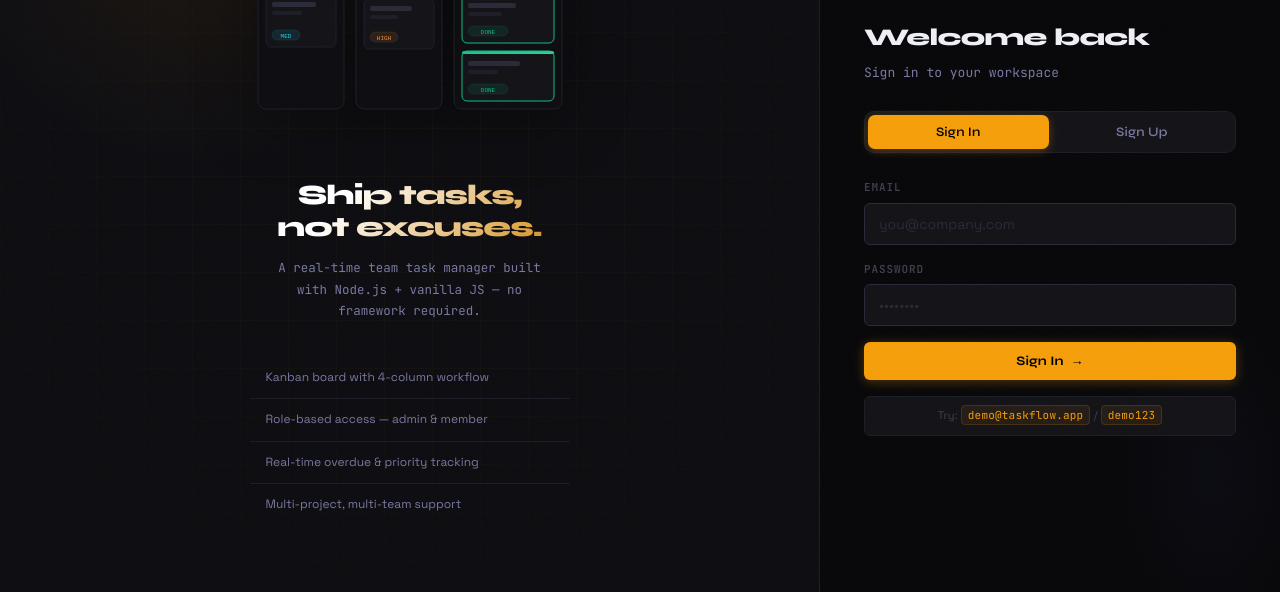
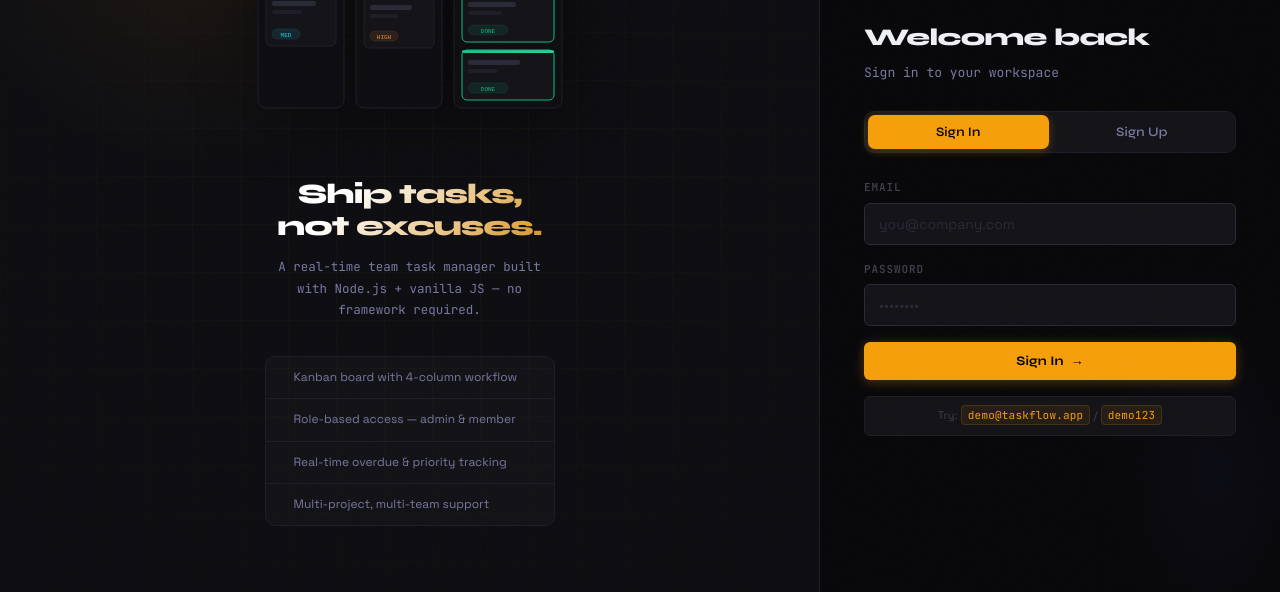
Before and after one commit to Aryan457dwivedi/taskflow, a website: page public/index.html in a window 1280 px wide. Shown: the part 208-800 px from the top of the page. Drawn offline with Linux system fonts and the light colour scheme.

Commit message:
Update index.html

```diff
--- a/public/index.html
+++ b/public/index.html
@@ -134,10 +134,24 @@
         <div class="auth-left-title">Ship tasks,<br/>not excuses.</div>
         <p class="auth-left-sub">A real-time team task manager built with Node.js + vanilla JS — no framework required.</p>
 
-        <div class="auth-feature">Kanban board with 4-column workflow</div>
-<div class="auth-feature">Role-based access — admin &amp; member</div>
-<div class="auth-feature">Real-time overdue &amp; priority tracking</div>
-<div class="auth-feature">Multi-project, multi-team support</div>
+        <div class="auth-feature-list">
+          <div class="auth-feature">
+            <span class="auth-feature-icon"></span>
+            Kanban board with 4-column workflow
+          </div>
+          <div class="auth-feature">
+            <span class="auth-feature-icon"></span>
+            Role-based access — admin &amp; member
+          </div>
+          <div class="auth-feature">
+            <span class="auth-feature-icon"></span>
+            Real-time overdue &amp; priority tracking
+          </div>
+          <div class="auth-feature">
+            <span class="auth-feature-icon"></span>
+            Multi-project, multi-team support
+          </div>
+        </div>
       </div>
     </div>
 
```
